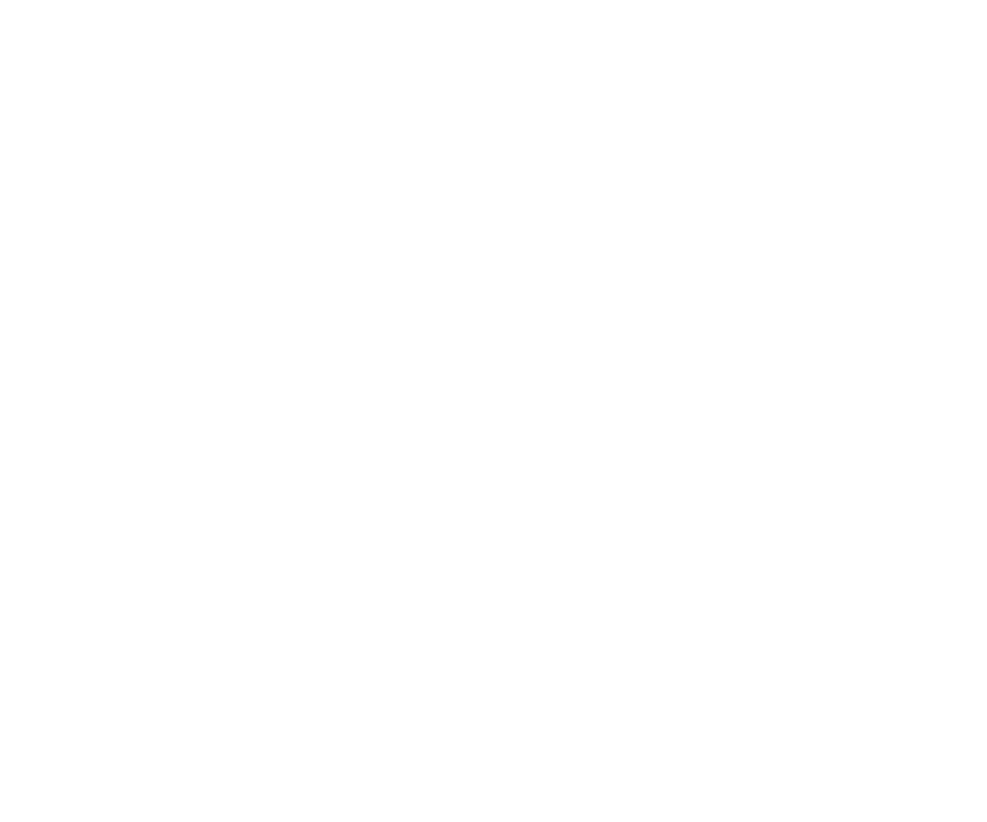
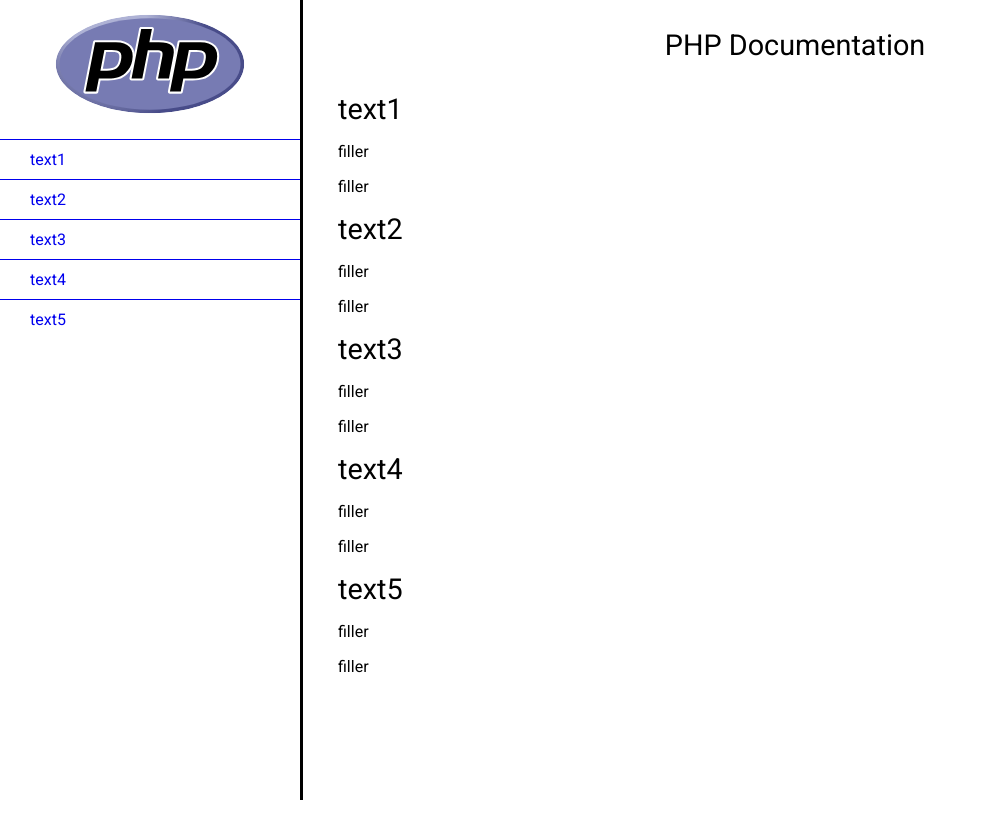
Before and after one commit to brayanruelas/FCC-Technical-Documentation, a plain HTML site: page index.html in a window 1280 px wide. Shown: the whole page, without its empty margins (0-987 px from the left). Before the commit the page ends 800 px from the top, so only its background shows below. Drawn offline with Linux system fonts and the light colour scheme.

Commit message:
template set up

```diff
--- a/index.html
+++ b/index.html
@@ -8,8 +8,84 @@
   <link rel="stylesheet" href="styles.css">
 </head>
 <body>
+  <nav id="navbar">
+    <header>
+      <img id="header-logo" src="images/PHP-logo.svg" alt="PHP Logo">
+    </header>
+      <ul>
+        <li>
+          <a class="nav-link" href="#text1">text1</a></a>
+        </li>
+        <li>
+          <a class="nav-link" href="#text2">text2</a></a>
+        </li>
+        <li>
+          <a class="nav-link" href="#text3">text3</a></a>
+        </li>
+        <li>
+          <a class="nav-link" href="#text4">text4</a></a>
+        </li>
+        <li>
+          <a class="nav-link" href="#text5">text5</a></a>
+        </li>
+      </ul>
+  </nav>
+  <main id="main-doc">
+    <section id="title">
+      <header>PHP Documentation</header>
+    </section>
 
+    <section class="main-section" id="text1">
+      <header>text1</header>
+      <p>
+        filler
+      </p>
+      <p>
+        filler
+      </p>
+    </section>
 
+    <section class="main-section" id="text2">
+      <header>text2</header>
+      <p>
+        filler
+      </p>
+      <p>
+        filler
+      </p>
+    </section>
 
+    <section class="main-section" id="text3">
+      <header>text3</header>
+      <p>
+        filler
+      </p>
+      <p>
+        filler
+      </p>
+    </section>
+
+    <section class="main-section" id="text4">
+      <header>text4</header>
+      <p>
+        filler
+      </p>
+      <p>
+        filler
+      </p>
+    </section>
+
+    <section class="main-section" id="text5">
+      <header>text5</header>
+      <p>
+        filler
+      </p>
+      <p>
+        filler
+      </p>
+    </section>
+
+  </main>
+  <script src="https://cdn.freecodecamp.org/testable-projects-fcc/v1/bundle.js"></script>
 </body>
 </html>
--- a/styles.css
+++ b/styles.css
@@ -0,0 +1,67 @@
+@import url('https://fonts.googleapis.com/css2?family=Roboto:wght@400;500;700&display=swap');
+
+html, body {
+  min-width: 290px;
+  background-color: #FFFFFF;
+  font-family: 'Roboto', sans-serif;
+}
+
+#navbar {
+  position: fixed;
+  min-width: 290px;
+  top: 0px;
+  left: 0px;
+  width: 300px;
+  height: 100%;
+  border-right: solid;
+  border-color: #000;
+}
+
+header {
+  margin: 12px;
+  text-align: center;
+  font-size: 1.8rem;
+}
+
+#header-logo {
+  width: 70%;
+}
+
+#main-doc header {
+  text-align: left;
+  margin: 0px;
+}
+
+#navbar ul {
+  height: 88%;
+  padding: 0;
+  overflow-y: auto;
+  overflow-x: hidden;
+}
+
+#navbar a {
+  display: block;
+  border-top: 1px solid;
+  list-style: none;
+  position: relative;
+  width: 100%;
+}
+
+#navbar a {
+  display: block;
+  padding: 10px 30px;
+  text-decoration: none;
+  cursor: pointer;
+}
+
+#main-doc {
+  position: relative;
+  margin-left: 310px;
+  padding: 20px;
+  margin-bottom: 110px;
+}
+
+#title header {
+  text-align: center;
+  margin-bottom: 30px;
+}
```
Also changed, not shown: images/PHP-logo.svg (added).
